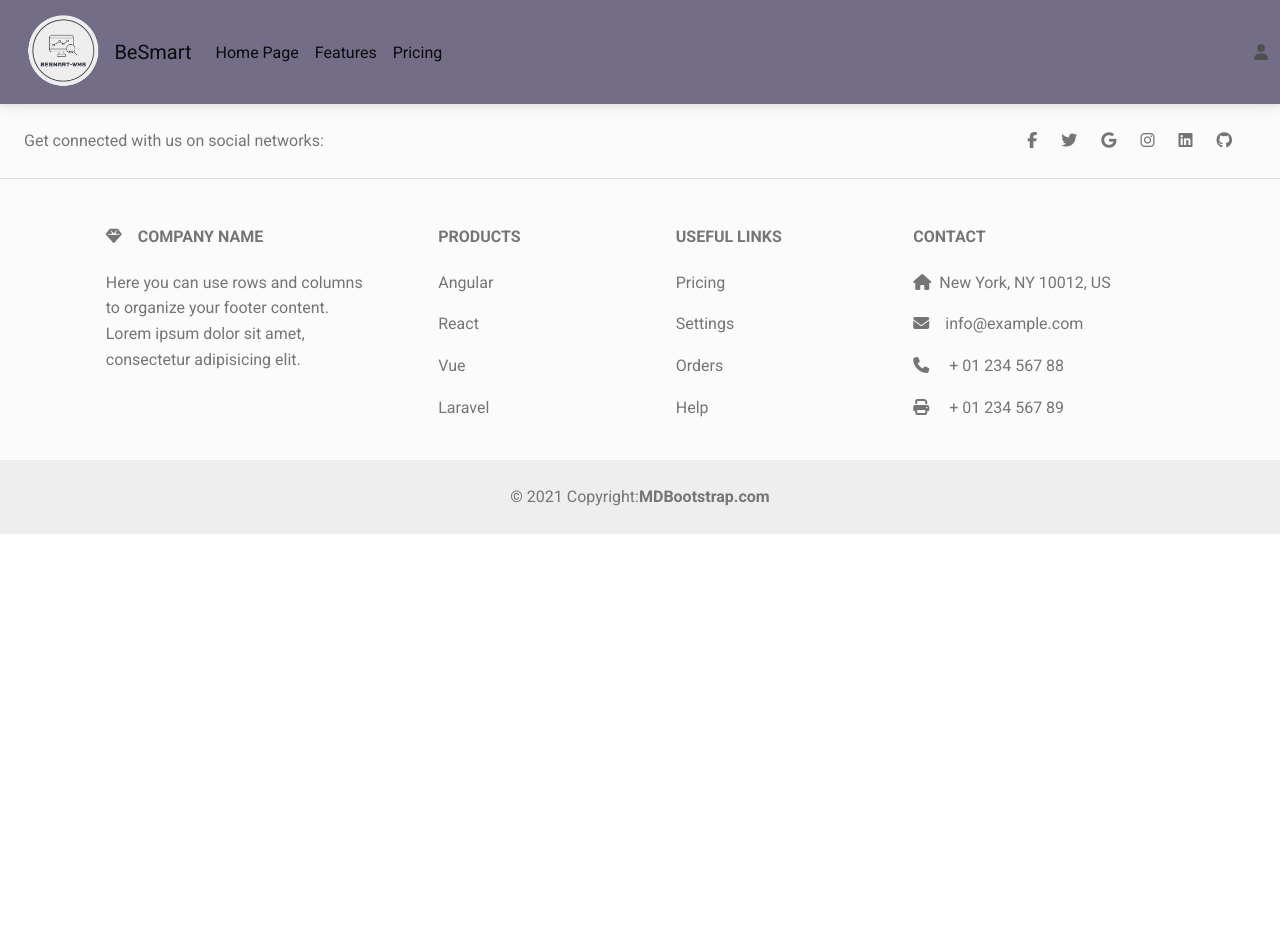
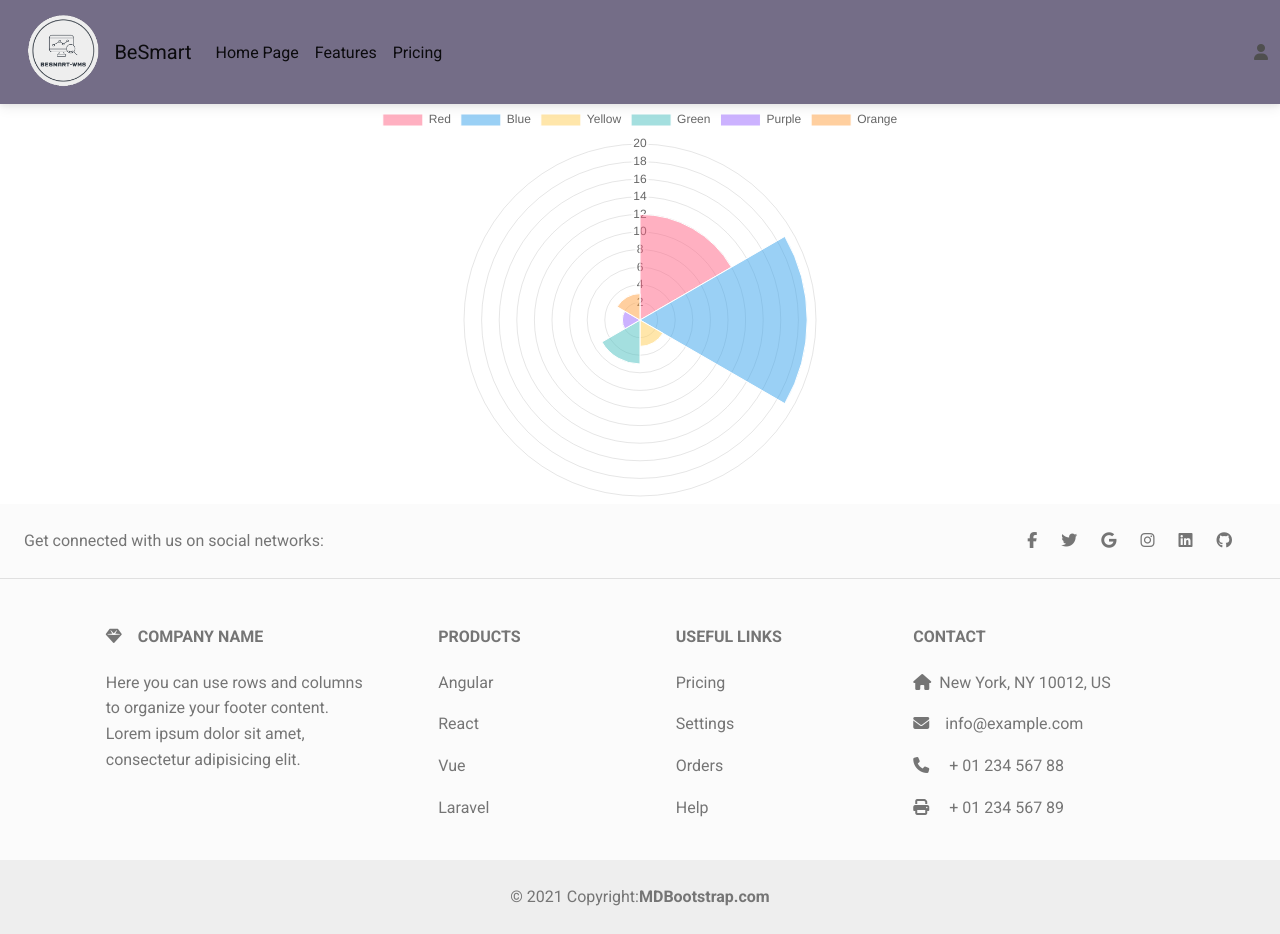
Before and after one commit to ahmad420/FINAL_PROJECT_2022-2023, a React (Create React App) app in the folder be-smart-frontend/: page /visualdata in a window 1280 px wide. Before the commit the page ends 800 px from the top, so only its background shows below. Built offline with nearby package versions, Linux system fonts and the light colour scheme; no server answers.

Commit message:
React Chart js 2 added

```diff
--- a/be-smart-frontend/package.json
+++ b/be-smart-frontend/package.json
@@ -9,12 +9,14 @@
     "@testing-library/user-event": "^13.5.0",
     "axios": "^1.2.1",
     "bootstrap": "^5.2.3",
+    "chart.js": "^4.1.2",
     "firebase": "^7.20.0",
     "mdb-react-ui-kit": "^5.1.0",
     "mdb-ui-kit": "^6.0.1",
     "node-modules": "^1.0.1",
     "react": "^18.2.0",
     "react-bootstrap": "^2.7.0",
+    "react-chartjs-2": "^5.1.0",
     "react-dom": "^18.2.0",
     "react-dotenv": "^0.1.3",
     "react-router-dom": "^6.5.0",
--- a/be-smart-frontend/src/App.js
+++ b/be-smart-frontend/src/App.js
@@ -14,6 +14,7 @@ import Home from "./pages/Home";
 import Pricing from "./pages/Pricing";
 import ProfileAdmin from "./pages/ProfileAdmin";
 import Admin from "./pages/Admin";
+import AdminVisualData from "./pages/AdminVisualData";
 
 function App() {
   return (
@@ -40,6 +41,7 @@ function App() {
               <Route path="/forgot-password" element={<ForgotPassword />} />
               <Route path="/pricing" element={<Pricing />} />
               <Route path="/adminpage" element={<Admin />} />
+              <Route path="/visualdata" element={<AdminVisualData />} />
             </Routes>
           </AuthProvider>
         </Router>
--- a/be-smart-frontend/src/index.js
+++ b/be-smart-frontend/src/index.js
@@ -3,7 +3,7 @@ import ReactDOM from "react-dom/client";
 import "./index.css";
 import App from "./App";
 import "bootstrap/dist/css/bootstrap.min.css";
-import 'mdb-react-ui-kit/dist/css/mdb.min.css';
+import "mdb-react-ui-kit/dist/css/mdb.min.css";
 import "@fortawesome/fontawesome-free/css/all.min.css";
 
 const root = ReactDOM.createRoot(document.getElementById("root"));
--- /dev/null
+++ b/be-smart-frontend/src/pages/AdminVisualData.jsx
@@ -0,0 +1,44 @@
+import React from "react";
+import {
+  Chart as ChartJS,
+  RadialLinearScale,
+  ArcElement,
+  Tooltip,
+  Legend,
+} from "chart.js";
+import { PolarArea } from "react-chartjs-2";
+
+ChartJS.register(RadialLinearScale, ArcElement, Tooltip, Legend);
+
+const data = {
+  labels: ["Red", "Blue", "Yellow", "Green", "Purple", "Orange"],
+  datasets: [
+    {
+      label: "# of Votes",
+      data: [12, 19, 3, 5, 2, 3],
+      backgroundColor: [
+        "rgba(255, 99, 132, 0.5)",
+        "rgba(54, 162, 235, 0.5)",
+        "rgba(255, 206, 86, 0.5)",
+        "rgba(75, 192, 192, 0.5)",
+        "rgba(153, 102, 255, 0.5)",
+        "rgba(255, 159, 64, 0.5)",
+      ],
+      borderWidth: 1,
+    },
+  ],
+};
+
+export default function AdminVisualData() {
+  return (
+    <div>
+      <PolarArea
+        style={{ height: "400px" }}
+        data={data}
+        options={{
+          maintainAspectRatio: false,
+        }}
+      />
+    </div>
+  );
+}
```
Also changed, not shown: 1 other file (tests, documents, lock files or other folders).
